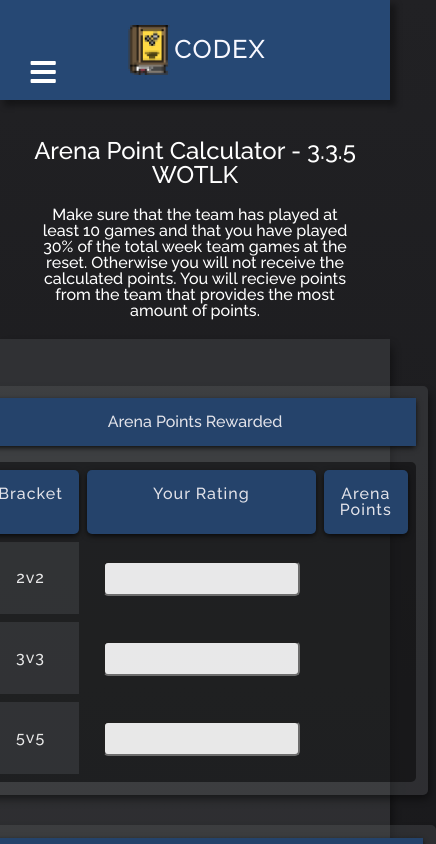
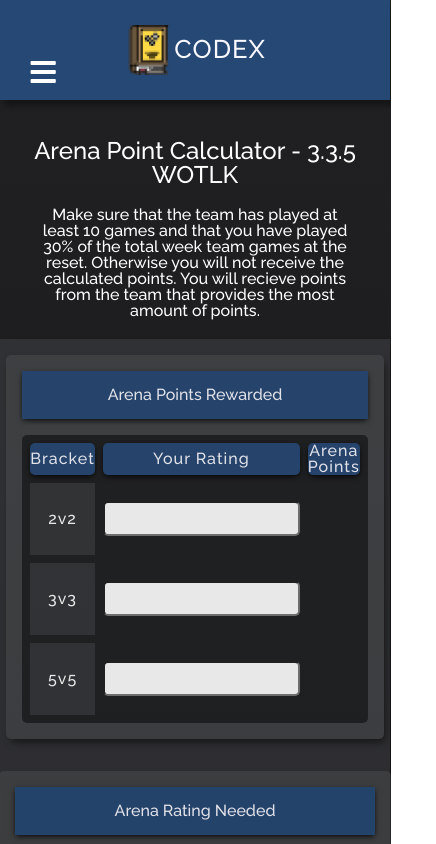
Before and after one commit to MarcusMohns/Codex-Online, a React (Create React App) app: page /arenapointcalculator in a window 390 px wide. Shown: the top 844 px of the page, 436 px wide, since content can reach past the window. Built offline with nearby package versions, Linux system fonts and the light colour scheme.

Commit message:
Fixed mobile view not being too wide

```diff
--- a/src/components/styles/ArenaPointCalculator.styled.js
+++ b/src/components/styles/ArenaPointCalculator.styled.js
@@ -8,15 +8,15 @@ export const Main = styled.main`
   background-color: ${COLORS.fadedBackground};
   box-sizing: border-box;
   max-width: 100vw;
+  width: auto;
   min-height: 40vw;
   height: auto;
   margin: auto;
   margin-top: 5%;
   opacity: 90%;
   box-shadow: 3px 5px 10px -2px rgba(0, 0, 0, 0.6);
-  padding: 2rem;
 
-  @media (min-width: 1200px) {
+  @media (min-width: 900px) {
     flex-direction: row;
     align-items: flex-start;
     justify-content: center;
@@ -33,11 +33,16 @@ export const ArenaContainer = styled.section`
   align-items: center;
   background-color: ${COLORS.fadedBackground};
   border-radius: 5px;
-  padding: 0.8rem;
-  margin: 15px;
+
   box-shadow: 3px 5px 10px -2px rgba(0, 0, 0, 0.6);
   flex: 1 0 35%;
-
+  max-width: 100%;
+  margin: 1rem;
+  padding: 1rem;
+  @media (min-width: 1200px) {
+    padding: 2rem;
+    margin: 15px;
+  }
   h2 {
     display: flex;
     align-items: center;
@@ -56,6 +61,7 @@ export const ArenaContainer = styled.section`
     border-spacing: 0.5rem;
     border-radius: 5px;
     background-color: ${COLORS.fadedBlack};
+    max-width: 100%;
 
     .results {
       color: ${COLORS.goldHighlight};
@@ -80,7 +86,6 @@ export const ArenaContainer = styled.section`
   }
   td,
   th {
-    padding: 1rem;
     text-align: center;
     color: white;
   }
@@ -103,6 +108,16 @@ export const ArenaContainer = styled.section`
     table {
       padding: 1rem;
       box-shadow: 1px 5px 10px -2px rgba(0, 0, 0, 0.6);
+
+      th {
+        text-align: center;
+        color: white;
+      }
+    }
+  }
+  @media (min-width: 500px) {
+    th {
+      padding: 1rem;
     }
   }
 `;
--- a/src/index.css
+++ b/src/index.css
@@ -84,7 +84,6 @@ video {
   border: 0;
   font-size: 100%;
   font: inherit;
-  vertical-align: baseline;
 }
 
 /* HTML5 display-role reset for older browsers */
```
